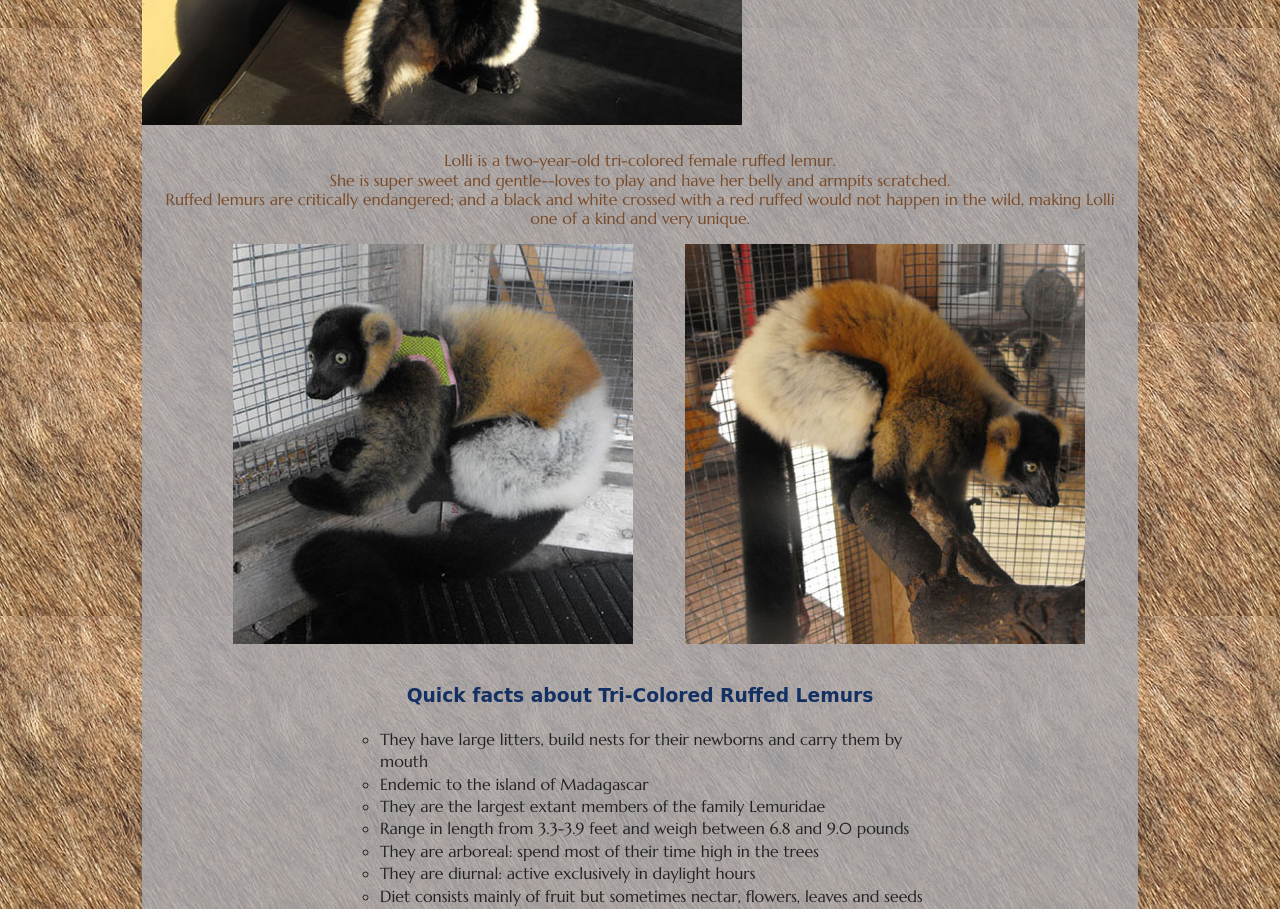
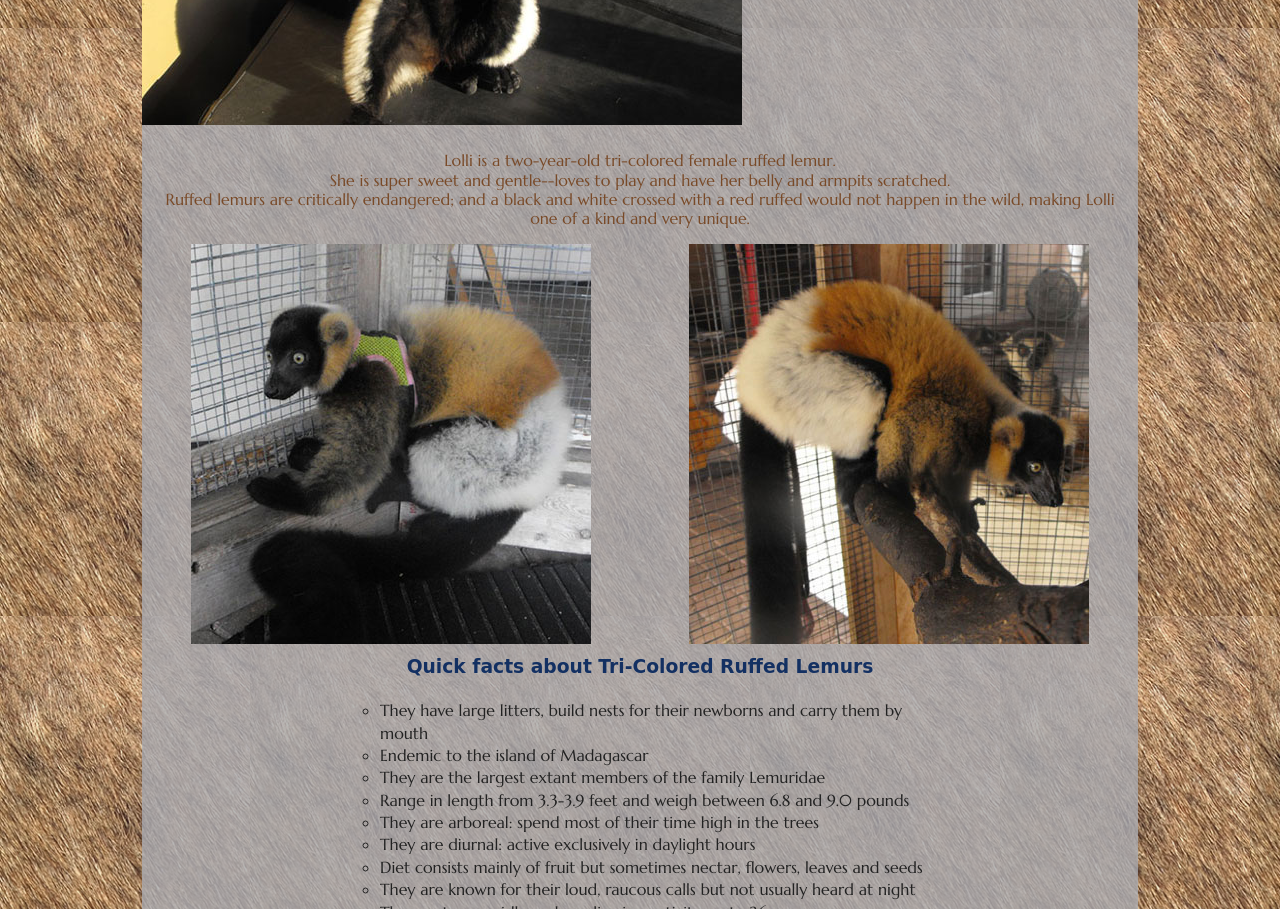
Before and after one commit to BNJMNwd/Week_4, a plain HTML site: page lolli.html in a window 1280 px wide. Shown: the part 560-1469 px from the top of the page. Drawn offline with Linux system fonts and the light colour scheme; a web font is replaced by a local one.

Commit message:
fixed meet

```diff
--- a/lolli.html
+++ b/lolli.html
@@ -98,14 +98,23 @@
 	  wild, making Lolli one of a kind and very unique.</p>
 
 
-	<div class="meet_pic">
-	<ul>
-        <li class="gallery"><img src="images/lolli_2.jpg" alt="Photo" title="Photo"></li>
-        <li class="gallery"><img src="images/lolli_3.jpg" alt="Photo" title="Photo"></li>
-    </ul>
-    </div>
+<section id="meet">
+		<div class="grid_6">
+		<img src="images/lolli_2.jpg" alt="Lolli" title="Lolli">
+		</div>
 
-	<h3 class="grid_12">Quick facts about Tri-Colored Ruffed Lemurs</h3>
+        <div class="grid_6">
+        <img src="images/lolli_3.jpg" alt="Lolli" title="Lolli">
+		</div>
+	</section>
+
+
+
+
+	<h3>Quick facts about Tri-Colored Ruffed Lemurs</h3>
+
+
+
 
 <div class="facts">
 	<ul>
@@ -121,6 +130,13 @@
 		<li>Their population is decreasing rapidly an 80% decrease in the last 27 years</li>
 	</ul>
 </div>
+
+
+
+
+
+
+
 
 
 
```
Also changed, not shown: bug.html (+10 -6 lines), liam.html (+13 -6 lines), photo_gallery.html (+3 -3 lines).
